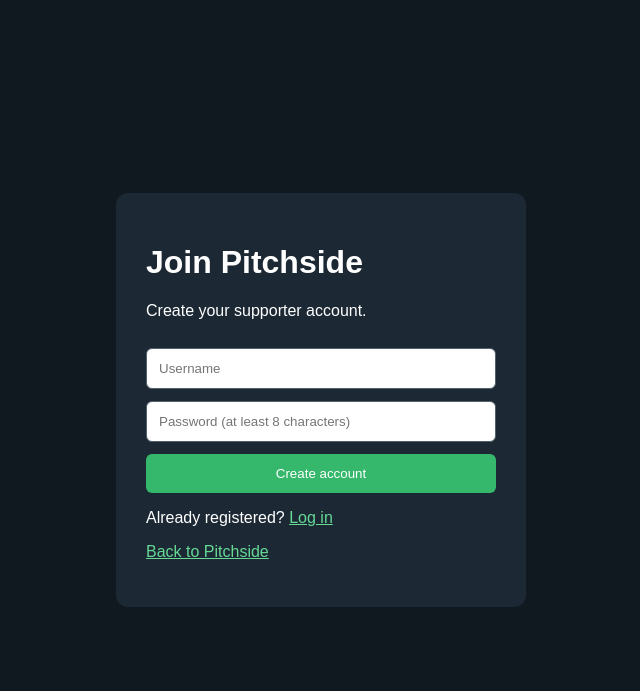
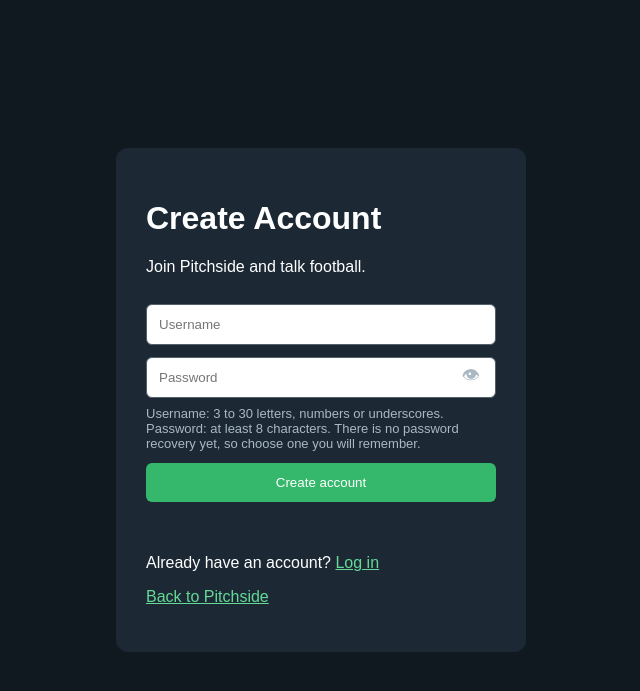
Before and after one commit to kpensalenaondongu8-cyber/pitchside, a FastAPI app: page /auth/register in a window 1280 px wide. Shown: the top 691 px of the page, without its empty margins (319-959 px from the left). Run offline with FastAPI, Linux system fonts and the light colour scheme; parts of the project's set-up code (start-up, migrations or seed data) failed here and were passed over.

Commit message:
added the see password button

```diff
--- a/app/templates/register.html
+++ b/app/templates/register.html
@@ -3,7 +3,7 @@
 <head>
     <meta charset="UTF-8">
     <meta name="viewport" content="width=device-width, initial-scale=1.0">
-    <title>Create Account | Pitchside</title>
+    <title>Create account | Pitchside</title>
     <style>
         body {
             font-family: Arial, sans-serif;
@@ -39,14 +39,44 @@
             cursor: pointer;
         }
 
-        #message { overflow-wrap: anywhere; }
+        button:disabled { opacity: 0.6; cursor: wait; }
+
+        .hint { color: #aab8c4; font-size: 13px; margin: 8px 0 0; }
+
+        #message { overflow-wrap: anywhere; min-height: 20px; }
+        #message.error { color: #ff8a80; }
         a { color: #65d995; }
+
+        .password-wrap {
+            position: relative;
+            margin-top: 12px;
+        }
+
+        .password-wrap input {
+            margin-top: 0;
+            padding-right: 48px;
+        }
+
+        .toggle-password {
+            position: absolute;
+            right: 6px;
+            top: 50%;
+            transform: translateY(-50%);
+            width: auto;
+            margin: 0;
+            padding: 6px 10px;
+            background: transparent;
+            color: #aab8c4;
+            font-size: 18px;
+        }
+
+        input::-ms-reveal { display: none; }
     </style>
 </head>
 <body>
 <main>
-    <h1>Join Pitchside</h1>
-    <p>Create your supporter account.</p>
+    <h1>Create Account</h1>
+    <p>Join Pitchside and talk football.</p>
 
     <form id="register-form">
         <input
@@ -55,35 +85,96 @@
             minlength="3"
             maxlength="30"
             pattern="[A-Za-z0-9_]+"
+            title="Letters, numbers and underscores only"
             autocomplete="username"
+            autocapitalize="none"
+            spellcheck="false"
             required
         >
 
+        <div class="password-wrap">
             <input
                 name="password"
                 type="password"
-            placeholder="Password (at least 8 characters)"
+                placeholder="Password"
                 minlength="8"
                 maxlength="128"
                 autocomplete="new-password"
                 required
             >
+            <button
+                type="button"
+                class="toggle-password"
+                id="toggle-password"
+                aria-label="Show password"
+                aria-pressed="false"
+            >👁</button>
+        </div>
 
-        <button type="submit">Create account</button>
+        <p class="hint">
+            Username: 3 to 30 letters, numbers or underscores.
+            Password: at least 8 characters. There is no password recovery yet,
+            so choose one you will remember.
+        </p>
+
+        <button id="register-button" type="submit">Create account</button>
     </form>
 
-    <p id="message" role="status"></p>
-    <p>Already registered? <a href="/auth/login">Log in</a></p>
+    <p id="message" role="status" aria-live="polite"></p>
+    <p>Already have an account? <a href="/auth/login">Log in</a></p>
     <p><a href="/">Back to Pitchside</a></p>
 </main>
 
 <script>
-document.getElementById("register-form").addEventListener("submit", async (event) => {
+const form = document.getElementById("register-form");
+const button = document.getElementById("register-button");
+const message = document.getElementById("message");
+
+const passwordInput = document.querySelector('input[name="password"]');
+const togglePassword = document.getElementById("toggle-password");
+
+togglePassword.addEventListener("click", () => {
+    const showing = passwordInput.type === "text";
+
+    passwordInput.type = showing ? "password" : "text";
+    togglePassword.textContent = showing ? "👁" : "🙈";
+    togglePassword.setAttribute("aria-label", showing ? "Show password" : "Hide password");
+    togglePassword.setAttribute("aria-pressed", String(!showing));
+});
+
+function showMessage(text, isError) {
+    message.textContent = text;
+    message.className = isError ? "error" : "";
+}
+
+/* Turn whatever the server sent into one readable sentence. */
+function errorText(status, result) {
+    if (status === 422) {
+        return "Username must be 3 to 30 letters, numbers or underscores, " +
+               "and the password at least 8 characters.";
+    }
+
+    if (result && typeof result.detail === "string") {
+        return result.detail;
+    }
+
+    return "Could not create the account. Please try again.";
+}
+
+form.addEventListener("submit", async (event) => {
     event.preventDefault();
 
-    const form = event.currentTarget;
-    const message = document.getElementById("message");
     const data = Object.fromEntries(new FormData(form));
+    data.username = data.username.trim();
+
+    button.disabled = true;
+    button.textContent = "Creating account...";
+    showMessage("Creating your account, please wait...", false);
+
+    /* If the server is slow, say so instead of looking frozen. */
+    const slowTimer = setTimeout(() => {
+        showMessage("The server is taking a while to respond. Please keep waiting...", false);
+    }, 4000);
 
     try {
         const response = await fetch("/auth/register", {
@@ -93,16 +184,23 @@ document.getElementById("register-form").addEventListener("submit", async (event
             body: JSON.stringify(data)
         });
 
-        const result = await response.json();
+        const result = await response.json().catch(() => ({}));
 
         if (!response.ok) {
-            message.textContent = result.detail || "Registration failed.";
+            showMessage(errorText(response.status, result), true);
             return;
         }
 
+        showMessage("Account created! Opening Pitchside...", false);
         window.location.href = "/";
+
     } catch {
-        message.textContent = "Unable to connect. Please try again.";
+        showMessage("Could not reach the server. Check your internet connection and try again.", true);
+
+    } finally {
+        clearTimeout(slowTimer);
+        button.disabled = false;
+        button.textContent = "Create account";
     }
 });
 </script>
```
Lines whose indentation alone changed are shown as unchanged.
